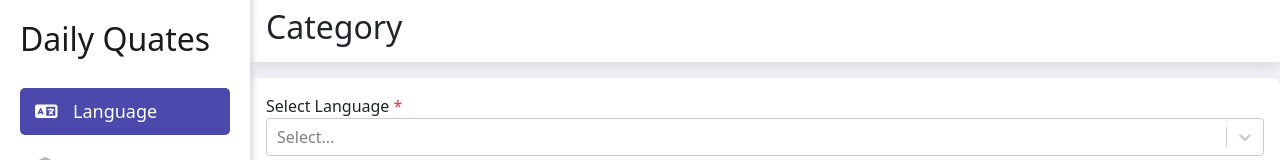
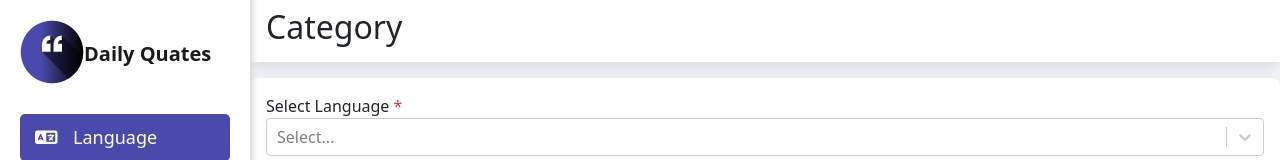
Before and after one commit to darshakkanani2002/daily-quotes-main, a React (Vite) app: page /category in a window 1280 px wide. Shown: the top 160 px of the page. Built offline with nearby package versions, Linux system fonts and the light colour scheme; no server answers.

Commit message:
daily quates logo and text add

```diff
--- a/src/component/Sidebar.jsx
+++ b/src/component/Sidebar.jsx
@@ -26,7 +26,7 @@ export default function Sidebar() {
                 </Button>
 
                 <div className="sidebar d-none sidebar-menu-display">
-                    <h2>Daily Quates</h2>
+                    <h2><img src="/images/fav-icon.png" alt="fav-icon" className='img-fluid' /><span className='h5 fw-bold'>Daily Quates</span></h2>
                     <ul className="side-menu">
                         <li className={`my-2 ${activeMenu === 'language' ? 'active' : ''}`}>
                             <Link to="/" className='nav-link active' onClick={() => handleMenuClick('language')}>
```
